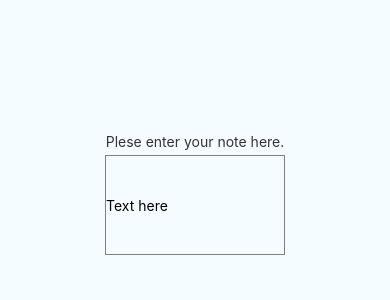
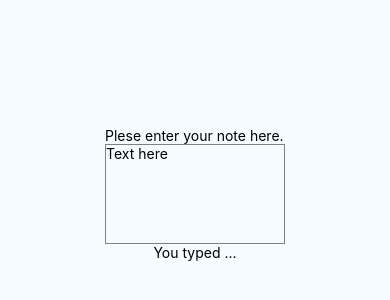
Before and after one commit to CodeAcademyBKK2017/NoteTaker, a React Native app: screen / in a window 390 px wide. Shown: the part 228-528 px from the top of the page. Built offline with nearby package versions, Linux system fonts and the light colour scheme.

Commit message:
18122017V2

```diff
--- a/App.js
+++ b/App.js
@@ -12,6 +12,8 @@ import {
   View,
   TextInput
 } from 'react-native';
+import InputText from './app/componant/InputText/InputText';
+import BoxTyped from './app/componant/BoxTyped/BoxTyped';
 
 const instructions = Platform.select({
   ios: 'Press Cmd+R to reload,\n' +
@@ -21,22 +23,21 @@ const instructions = Platform.select({
 });
 
 export default class App extends Component {
+
+  state = {
+    textTyped: '...'
+  };
+
+  onChange = (v) => {
+    this.setState({textTyped: v})
+    console.log('state : ',this.state.textTyped)
+  };
+
   render() {
     return (
       <View style={styles.container}>
-        {/* <Text style={styles.welcome}>
-          Welcome to React Native !
-        </Text> */}
-        <Text style={styles.instructions}>
-          Plese enter your note here.
-        </Text>
-        <TextInput
-          style={styles.textInput}
-          placeholder={'Text here'}
-          onChangeText={(text) => {
-            console.log(text)
-          }}
-          />
+        <InputText onChange={this.onChange}/>
+        <BoxTyped text={this.state.textTyped}/>
       </View>
     );
   }
@@ -48,22 +49,5 @@ const styles = StyleSheet.create({
     justifyContent: 'center',
     alignItems: 'center',
     backgroundColor: '#F5FCFF',
-  },
-  welcome: {
-    fontSize: 20,
-    textAlign: 'center',
-    margin: 10,
-  },
-  instructions: {
-    textAlign: 'center',
-    color: '#333333',
-    marginBottom: 5,
-  },
-  textInput: {
-    height: 100,
-    width: 180,
-    borderColor: 'gray',
-    borderWidth: 1
-
   }
 });
--- /dev/null
+++ b/app/componant/BoxTyped/BoxTyped.js
@@ -0,0 +1,21 @@
+import React, { Component } from 'react';
+import {
+  Platform,
+  StyleSheet,
+  Text,
+  View,
+  TextInput
+} from 'react-native';
+
+export default class BoxTyped extends Component {
+  render() {
+    return (
+        <View>
+            <Text>You typed {this.props.text}</Text>
+        </View>
+    );
+  }
+}
+
+const styles = StyleSheet.create({
+});
--- /dev/null
+++ b/app/componant/InputText/InputText.js
@@ -0,0 +1,37 @@
+import React, { Component } from 'react';
+import {
+  Platform,
+  StyleSheet,
+  Text,
+  View,
+  TextInput
+} from 'react-native';
+
+export default class InputText extends Component {
+  render() {
+    return (
+        <View>
+        <Text style={styles.instructions}>Plese enter your note here.</Text>
+        <TextInput
+            style={styles.textInput}
+            placeholder={'Text here'}
+            onChangeText={this.props.onChange}
+            multiline= {true}
+            numberOfLines= {4}
+        />
+        </View>
+    );
+  }
+}
+
+const styles = StyleSheet.create({
+    textInput: {
+      display: 'flex',
+      justifyContent: 'flex-start',
+      alignItems: 'flex-start',
+      height: 100,
+      width: 180,
+      borderColor: 'gray',
+      borderWidth: 1,
+    }
+});
```
